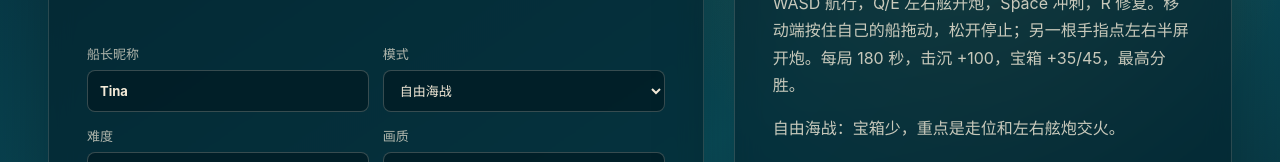
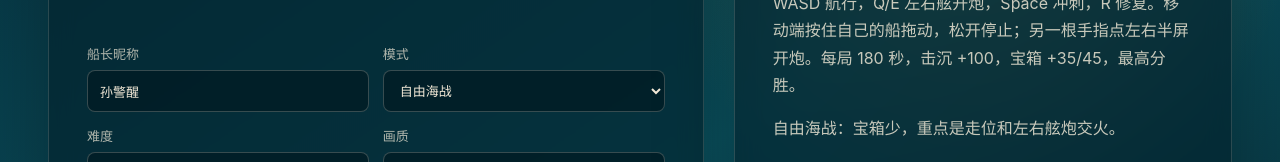
Before and after one commit to aotefan/stormbreakers, a React (Vite) app: page / in a window 1280 px wide. Shown: the part 273-435 px from the top of the page. Built offline with nearby package versions, Linux system fonts and the light colour scheme.

Commit message:
Set default captain nickname to 孙警醒

```diff
--- a/src/ui/App.tsx
+++ b/src/ui/App.tsx
@@ -87,7 +87,7 @@ const text = {
 
 export default function App() {
   const [lang, setLang] = useState<Lang>('zh');
-  const [nickname, setNickname] = useState('Tina');
+  const [nickname, setNickname] = useState('孙警醒');
   const [mode, setMode] = useState<Mode>('battle');
   const [difficulty, setDifficulty] = useState<Difficulty>('normal');
   const [quality, setQuality] = useState<Quality>('medium');
```
